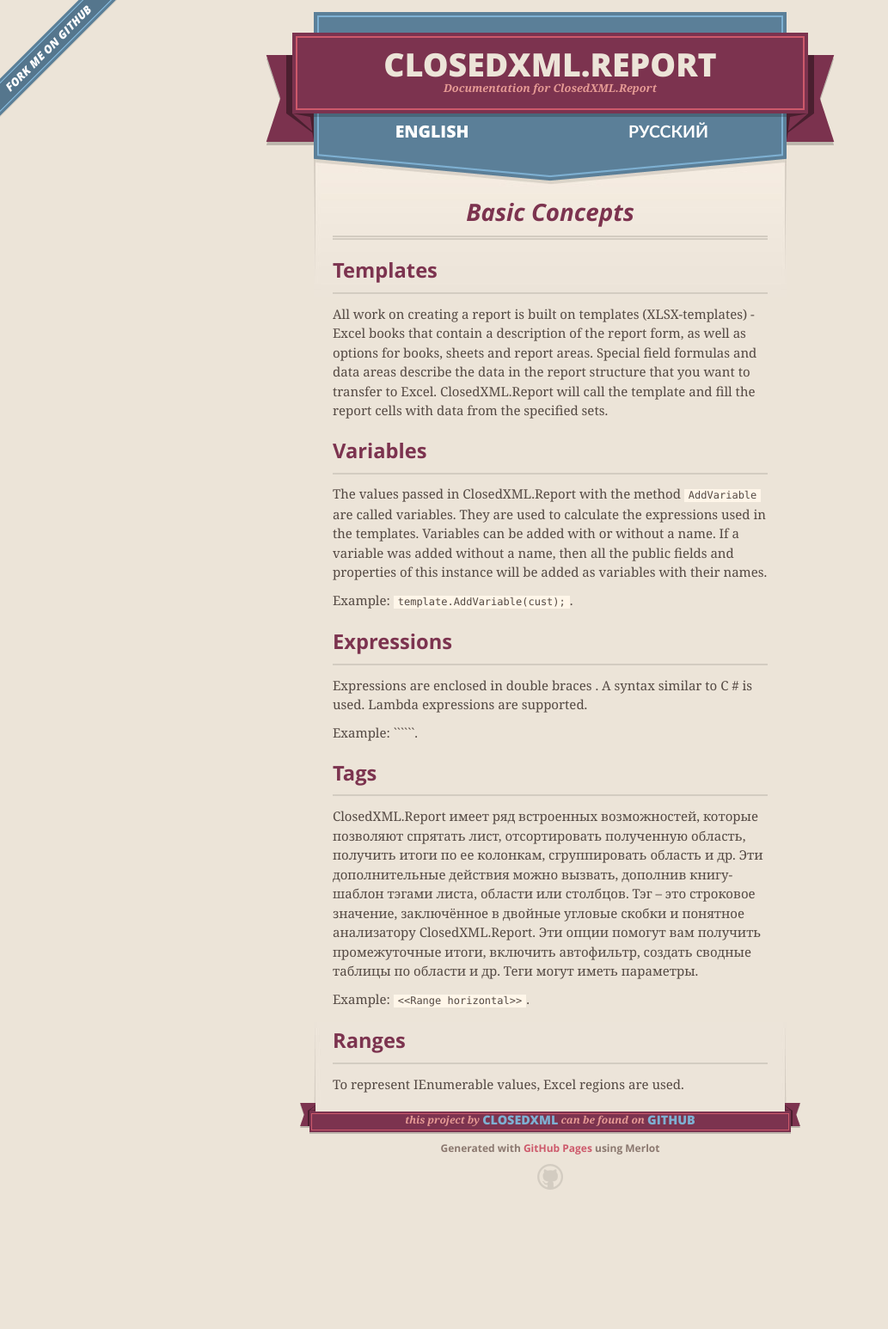
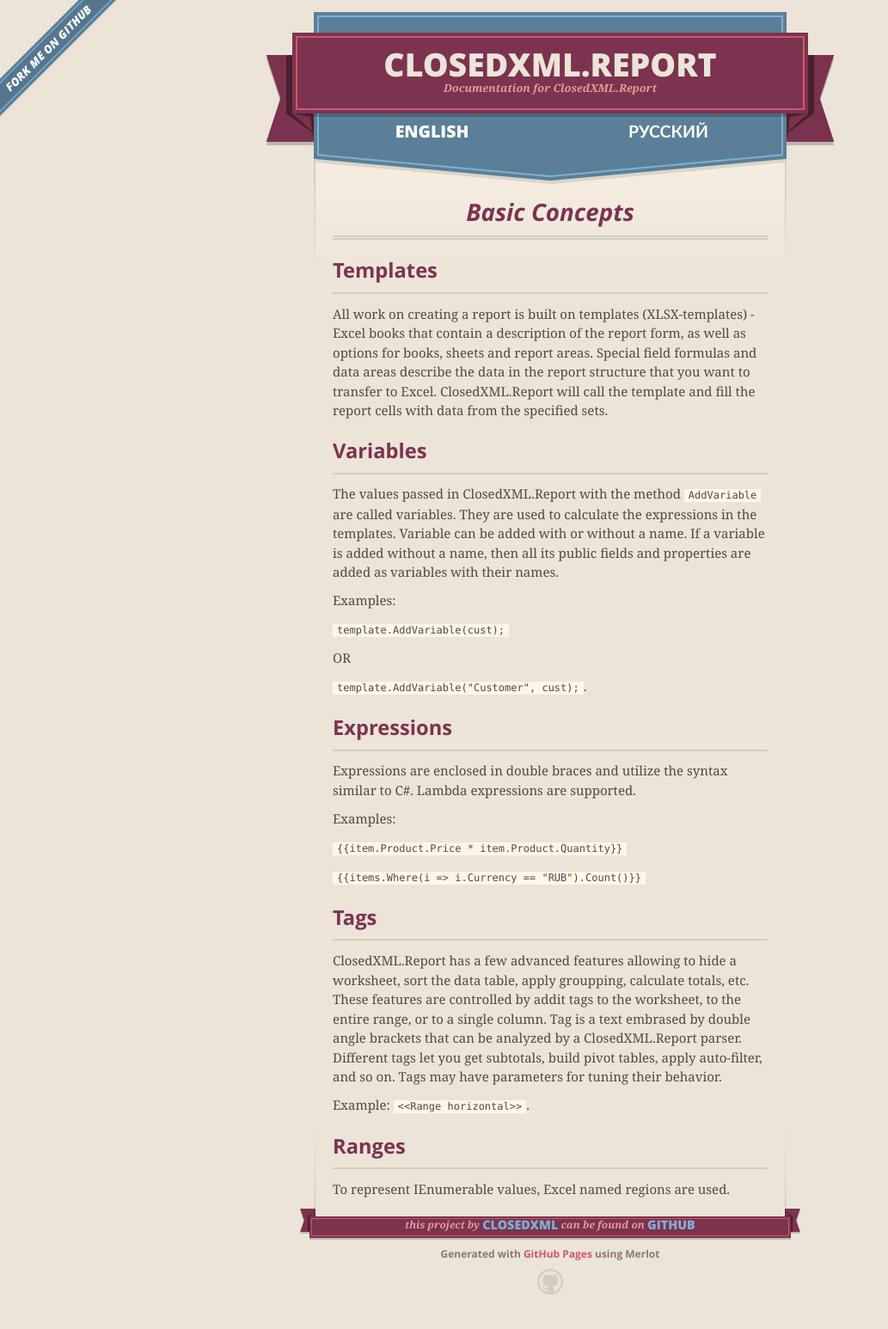
Before and after one commit to ClosedXML/ClosedXML.Report, a Jekyll site: the page built from docs/en/Basic-concepts.md, in a window 1280 px wide. Shown: the whole page at 86% size, without its empty margins (0-1033 px from the left). Built offline with Jekyll 4.4.1, drawn with Linux system fonts in a browser that asks for light colours; our own code applies the rules of GitHub Pages for plain Markdown files; before the commit the page ends 1424 px from its top, so only the background shows below that.

Commit message:
Small changes in Basic-concepts.md

````diff
--- a/docs/en/Basic-concepts.md
+++ b/docs/en/Basic-concepts.md
@@ -8,19 +8,32 @@ title: Basic Concepts
 All work on creating a report is built on templates (XLSX-templates) - Excel books that contain a description of the report form, as well as options for books, sheets and report areas. Special field formulas and data areas describe the data in the report structure that you want to transfer to Excel. ClosedXML.Report will call the template and fill the report cells with data from the specified sets.
 
 ### Variables
-The values passed in ClosedXML.Report with the method `AddVariable` are called variables. They are used to calculate the expressions used in the templates. Variables can be added with or without a name. If a variable was added without a name, then all the public fields and properties of this instance will be added as variables with their names.
+The values passed in ClosedXML.Report with the method `AddVariable` are called variables. They are used to calculate the expressions in the templates. Variable can be added with or without a name. If a variable is added without a name, then all its public fields and properties are added as variables with their names.
 
-Example: `template.AddVariable(cust);`.
+Examples:
+
+`template.AddVariable(cust);`
+
+OR
+
+`template.AddVariable("Customer", cust);`.
+
 
 ### Expressions
-Expressions are enclosed in double braces {{ }}. A syntax similar to C # is used. Lambda expressions are supported.
+Expressions are enclosed in double braces {{ }} and utilize the syntax similar to C#. Lambda expressions are supported.
 
-Example: ```{{item.Product.Price * item.Product.Quantity}}```.
+Examples:
+
+{% raw %}
+`{{item.Product.Price * item.Product.Quantity}}`
+
+`{{items.Where(i => i.Currency == "RUB").Count()}}`
+{% endraw %}
 
 ### Tags
-ClosedXML.Report имеет ряд встроенных возможностей, которые позволяют спрятать лист, отсортировать полученную область, получить итоги по ее колонкам, сгруппировать область и др. Эти дополнительные действия можно вызвать, дополнив книгу-шаблон тэгами листа, области или столбцов. Тэг – это строковое значение, заключённое в двойные угловые скобки и понятное анализатору ClosedXML.Report. Эти опции помогут вам получить промежуточные итоги, включить автофильтр, создать сводные таблицы по области и др. Теги могут иметь параметры.
+ClosedXML.Report has a few advanced features allowing to hide a worksheet, sort the data table, apply groupping, calculate totals, etc. These features are controlled by addit tags to the worksheet, to the entire range, or to a single column. Tag is a text embrased by double angle brackets that can be analyzed by a ClosedXML.Report parser. Different tags let you get subtotals, build pivot tables, apply auto-filter, and so on. Tags may have parameters for tuning their behavior.
 
 Example: `<<Range horizontal>>`.
 
 ### Ranges
-To represent IEnumerable values, Excel regions are used.
+To represent IEnumerable values, Excel named regions are used.
````
Also changed, not shown: docs/ru/Basic-concepts.md (+15 -2 lines).
